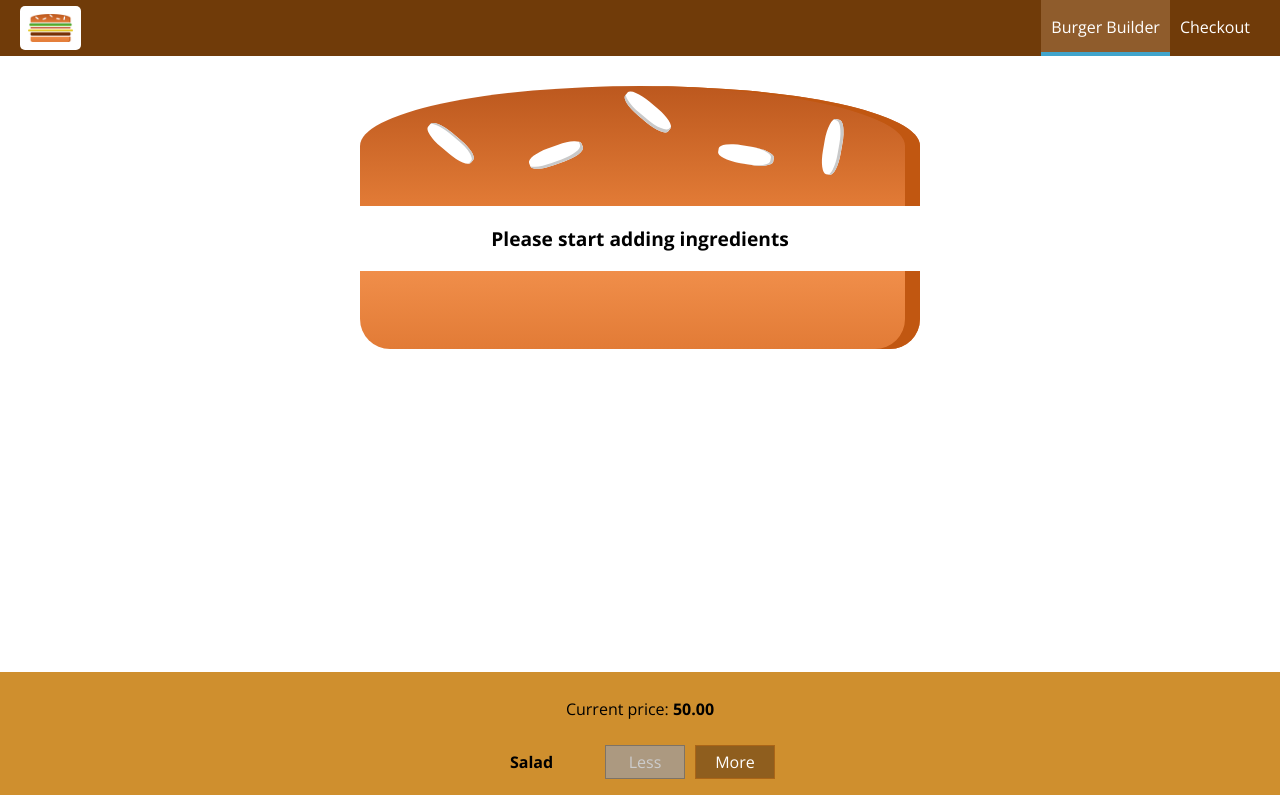
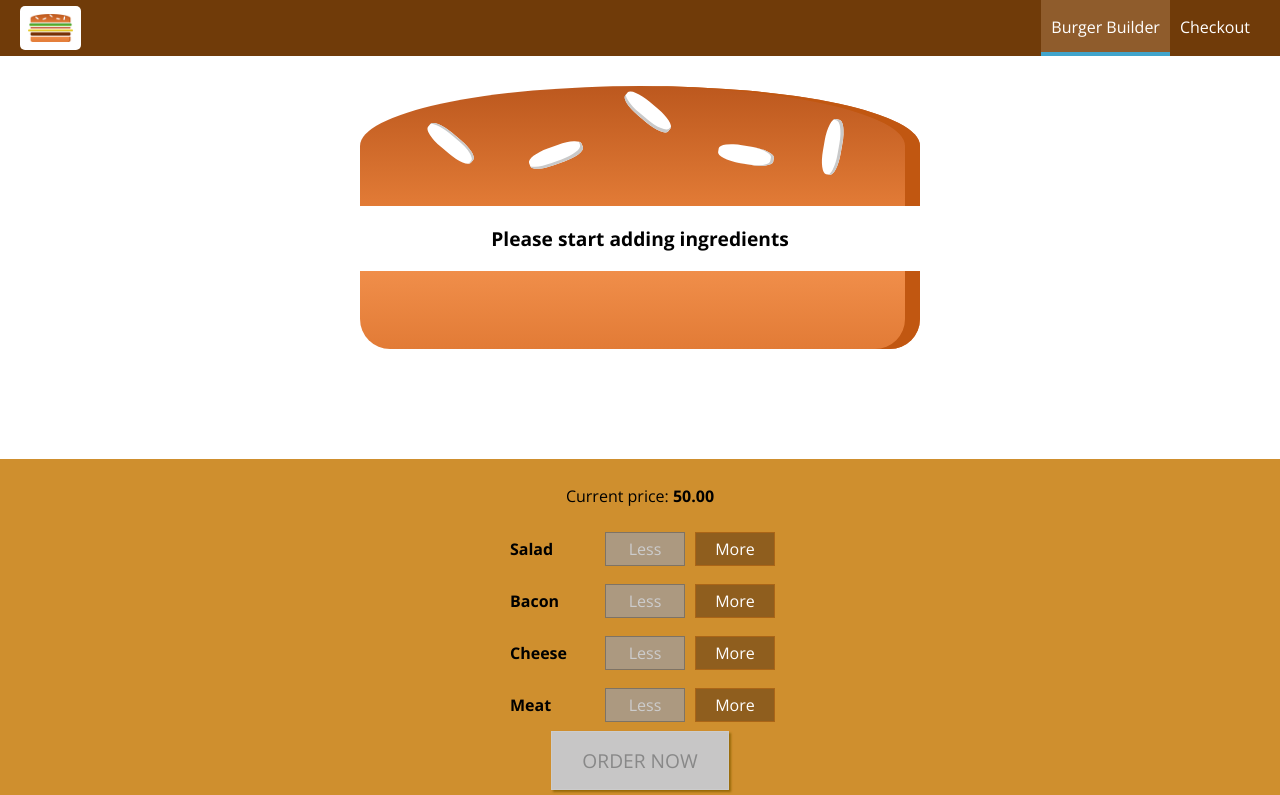
Before and after one commit to rohithgb/react-burger-project, a React app: page / in a window 1280 px wide. Shown: the top 795 px of the page. Built offline with nearby package versions, Linux system fonts and the light colour scheme.

Commit message:
css fixes

```diff
--- a/src/components/Burger/BuildControls/BuildControls.module.css
+++ b/src/components/Burger/BuildControls/BuildControls.module.css
@@ -7,7 +7,8 @@
     box-shadow: 0 2px 1px #cccccc;
     margin: auto;
     padding: 10px 0;
-
+    position: fixed;
+    bottom: 0;
 }
 
 .OrderButton {
--- a/src/components/Burger/Burger.module.css
+++ b/src/components/Burger/Burger.module.css
@@ -24,7 +24,7 @@
 @media (min-width: 500px) and (min-height: 400px){
     .Burger {
         width: 350px;
-        height: 300px;
+        height: 350px;
     }
 }
 
@@ -32,7 +32,7 @@
 @media (min-width: 500px) and (min-height: 401px){
     .Burger {
         width: 450px;
-        height: 400px;
+        height: 550px;
     }
 }
 
--- a/src/components/UI/Modal/Modal.js
+++ b/src/components/UI/Modal/Modal.js
@@ -10,7 +10,7 @@ const modal = ( props ) => (
         <Backdrop show={props.show} clicked={props.modalClose}/>
         <div className={classes.Modal}
             style={{
-                transform: props.show ? 'translateY(0)': 'translateY(-100vh)',
+                transform: props.show ? 'translateY(-10vh)': 'translateY(-100vh)',
                 opacity: props.show ? 1 : 0,
             }}>
                 {props.children}
```
